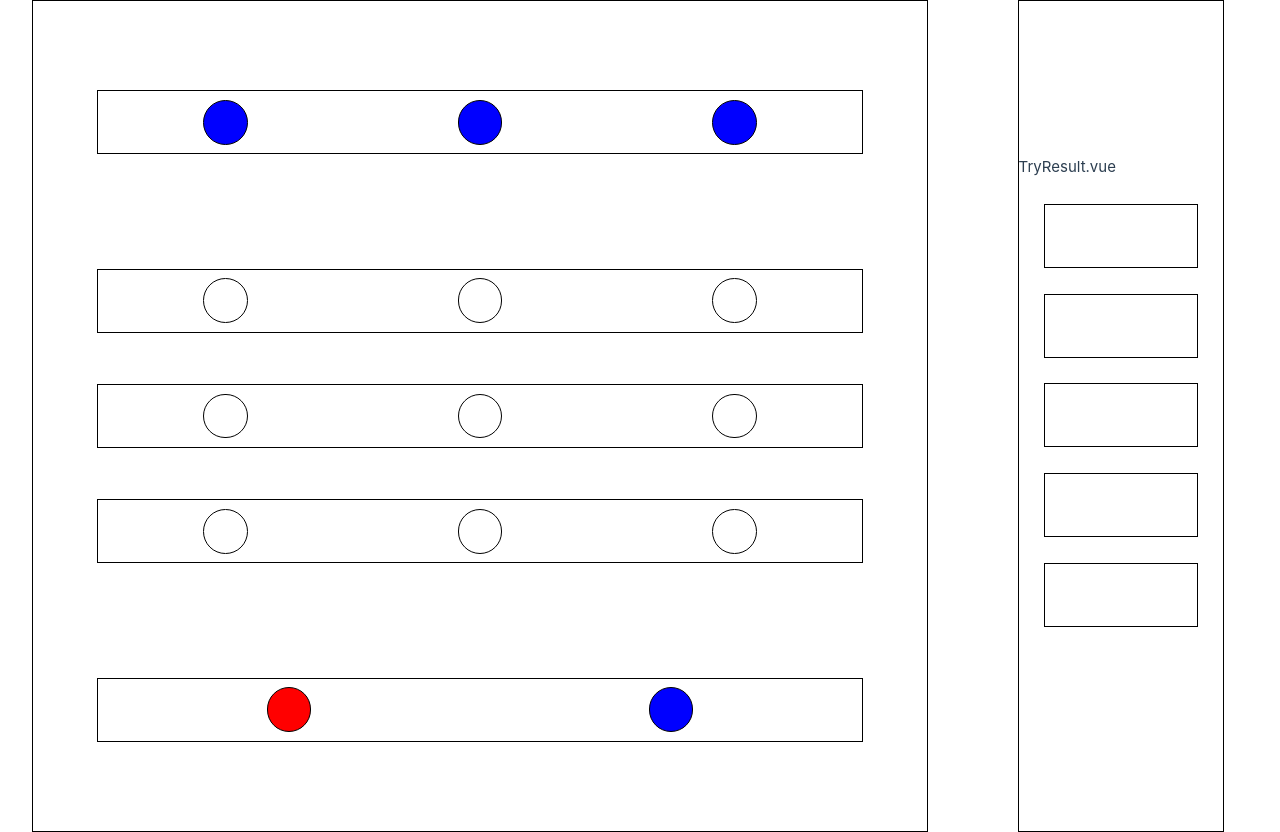
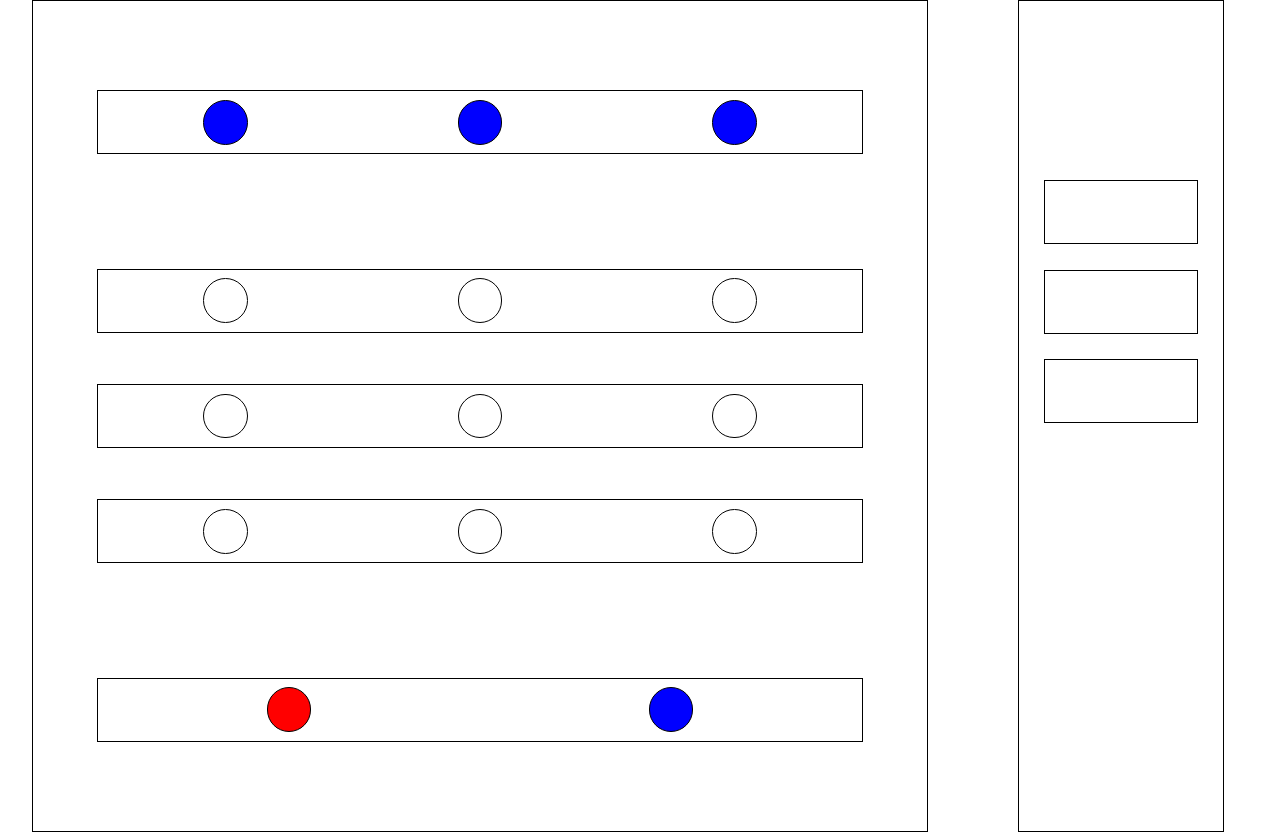
Before and after one commit to Flothar78/mastermind, a Vue app: page / in a window 1280 px wide. Built offline with nearby package versions, Linux system fonts and the light colour scheme; the HTML template or start-up script is replaced by a standard one.

Commit message:
Get number of rows to check in ResultView against number of rows in the game

```diff
--- a/src/views/ResultView.vue
+++ b/src/views/ResultView.vue
@@ -1,14 +1,14 @@
 <script setup>
 import ColorCheck from "@/components/ColorCheck.vue";
+import { useColorStore } from "@/stores/ColorStore.js";
+import { storeToRefs } from "pinia";
+const color_store = useColorStore();
+const { rows } = storeToRefs(color_store);
+const numberOfRows = rows;
 </script>
 <template>
   <div class="try-result">
-    <div>TryResult.vue</div>
-    <ColorCheck />
-    <ColorCheck />
-    <ColorCheck />
-    <ColorCheck />
-    <ColorCheck />
+    <ColorCheck v-for="number in numberOfRows" :key="number" />
   </div>
 </template>
 
```
